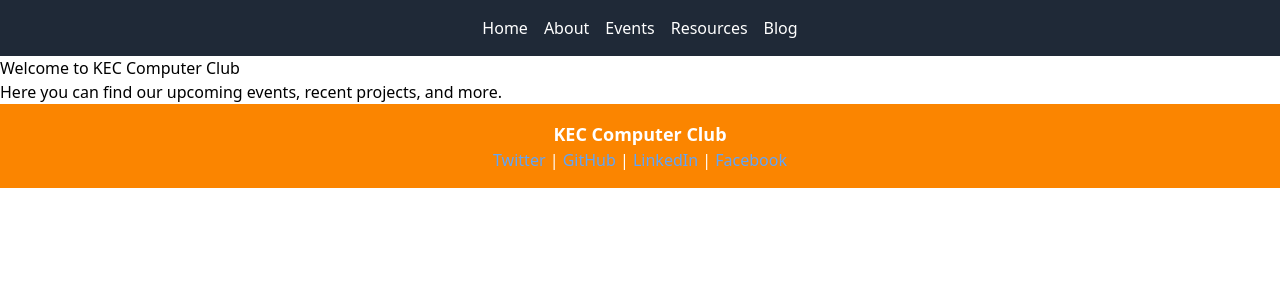
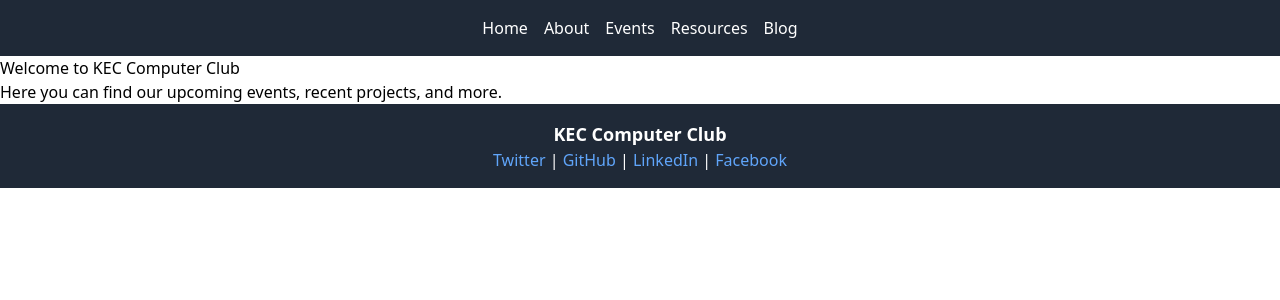
Before and after one commit to computerclubkec/computerclubkec.github.io, a Jekyll site: the page built from index.markdown, in a window 1280 px wide. Shown: the top 300 px of the page. Built offline with Jekyll 4.4.1, drawn with Linux system fonts in a browser that asks for light colours; nearby versions of some CDN libraries.

Commit message:
remove colors from _config.yml

```diff
--- a/_config.yml
+++ b/_config.yml
@@ -52,11 +52,3 @@ plugins:
 #   - vendor/cache/
 #   - vendor/gems/
 #   - vendor/ruby/
-
-# Custom colors
-colors:
-  primary: "#3498db"
-  secondary: "#fb8500"
-  accent: "#e74c3c"
-  background: "#ecf0f1"
-  text: "#2c3e50"
--- a/_includes/footer.html
+++ b/_includes/footer.html
@@ -1,4 +1,4 @@
-<footer class="text-center bg-[{{site.colors.secondary}}] text-white py-4">
+<footer class="text-center bg-gray-800 text-white py-4">
   <p class="text-lg font-bold">{{ site.title }}</p>
   <p>
     <a
```
